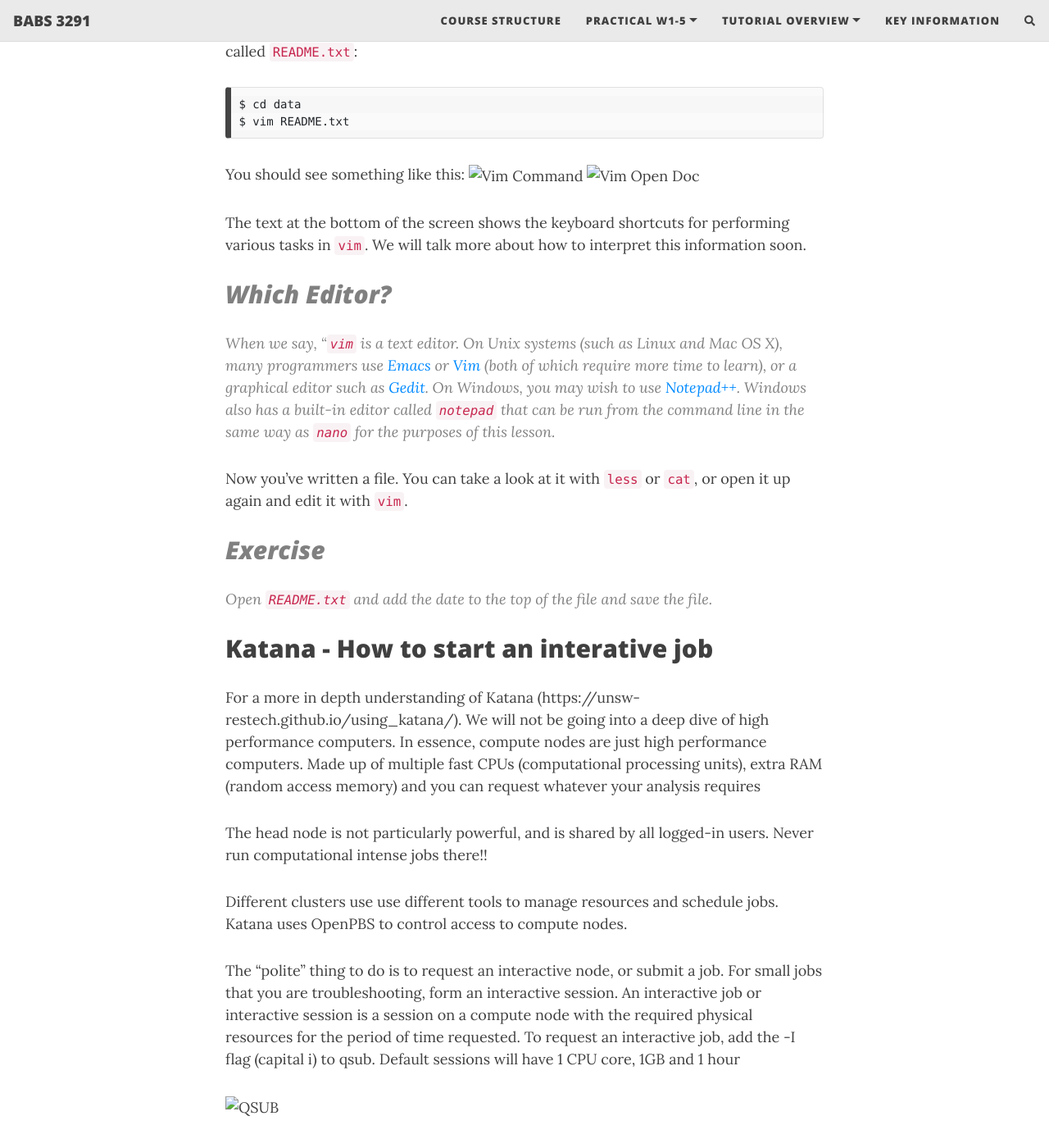
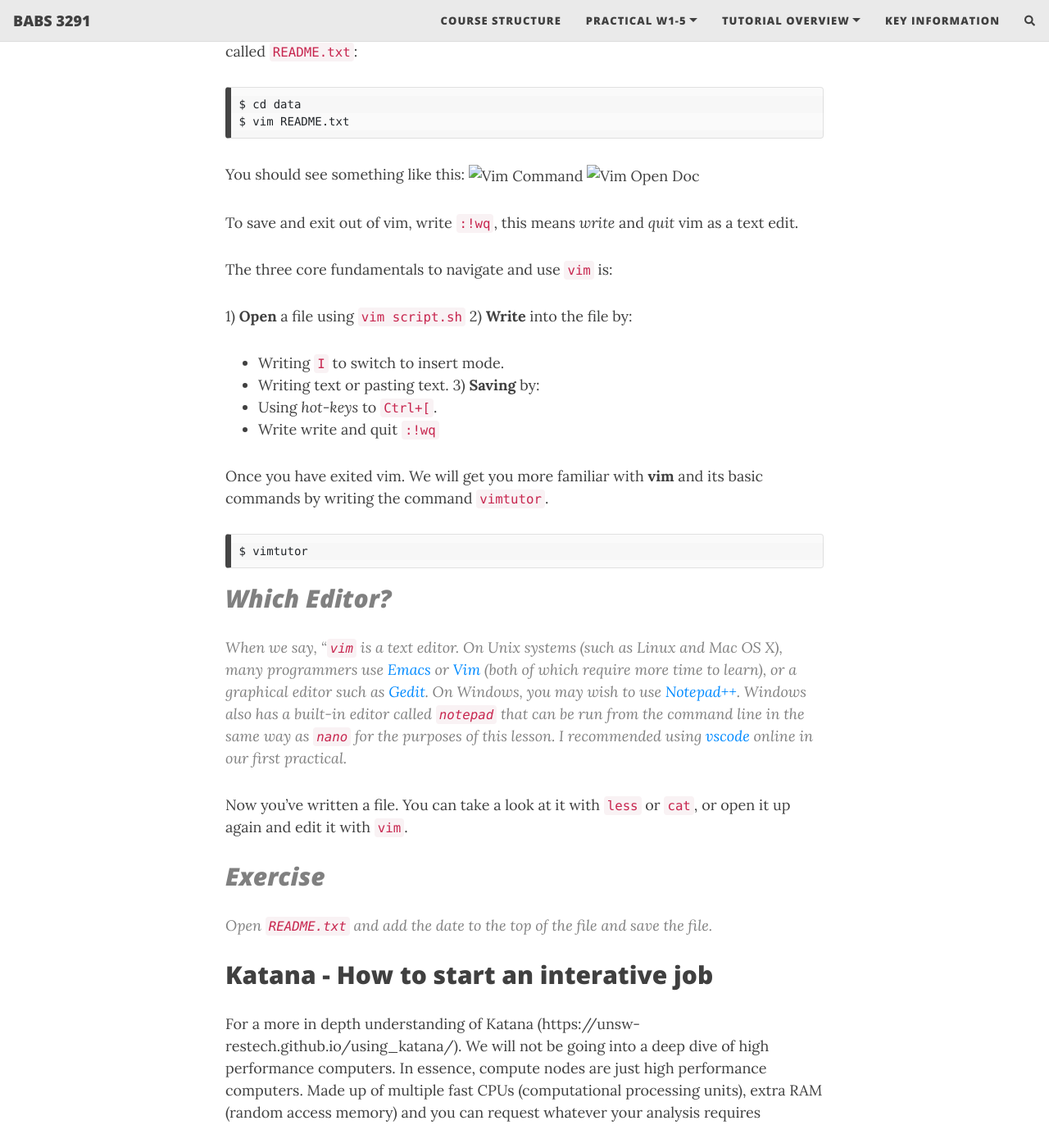
Before and after one commit to theheking/babs-rna-seq-2024, a Jekyll site: the page built from practical_overview/Week2C_Writing_Scripts_workingwithdata.md, in a window 1280 px wide and 1400 px high, scrolled down 1694 px. Shown: the whole window at 82% size. Built offline with Jekyll 4.4.1, drawn with Linux system fonts in a browser that asks for light colours; nearby versions of some CDN libraries; comment, search, counter and statistics services are not loaded.

Commit message:
Update Week2C_Writing_Scripts_workingwithdata.md

```diff
--- a/practical_overview/Week2C_Writing_Scripts_workingwithdata.md
+++ b/practical_overview/Week2C_Writing_Scripts_workingwithdata.md
@@ -50,12 +50,29 @@ You should see something like this:
 ![Vim Open Doc](../assets/img/new_vimreadme.png)
 
 
-The text at the bottom of the screen shows the keyboard shortcuts for performing various tasks in `vim`. We will talk more about how to interpret this information soon.
+To save and exit out of vim, write `:!wq`, this means *write* and *quit* vim as a text edit.
+
+
+
+The three core fundamentals to navigate and use `vim` is:
+
+1) **Open** a file using `vim script.sh`
+2) **Write** into the file by:
+   - Writing `I` to switch to insert mode.
+   - Writing text or pasting text.
+3) **Saving** by:
+   - Using *hot-keys* to `Ctrl+[`.
+   - Write write and quit `:!wq`
+
+Once you have exited vim. We will get you more familiar with **vim** and its basic commands by writing the command `vimtutor`.
+
+    $ vimtutor
+
 
 > Which Editor?
 > -------------
 >
-> When we say, “`vim` is a text editor. On Unix systems (such as Linux and Mac OS X), many programmers use [Emacs](https://www.gnu.org/software/emacs/) or [Vim](https://www.vim.org/) (both of which require more time to learn), or a graphical editor such as [Gedit](https://projects.gnome.org/gedit/). On Windows, you may wish to use [Notepad++](https://notepad-plus-plus.org/). Windows also has a built-in editor called `notepad` that can be run from the command line in the same way as `nano` for the purposes of this lesson.
+> When we say, “`vim` is a text editor. On Unix systems (such as Linux and Mac OS X), many programmers use [Emacs](https://www.gnu.org/software/emacs/) or [Vim](https://www.vim.org/) (both of which require more time to learn), or a graphical editor such as [Gedit](https://projects.gnome.org/gedit/). On Windows, you may wish to use [Notepad++](https://notepad-plus-plus.org/). Windows also has a built-in editor called `notepad` that can be run from the command line in the same way as `nano` for the purposes of this lesson. I recommended using [vscode](https://vscode.dev/) online in our first practical.
 
 Now you’ve written a file. You can take a look at it with `less` or `cat`, or open it up again and edit it with `vim`.
 
```
